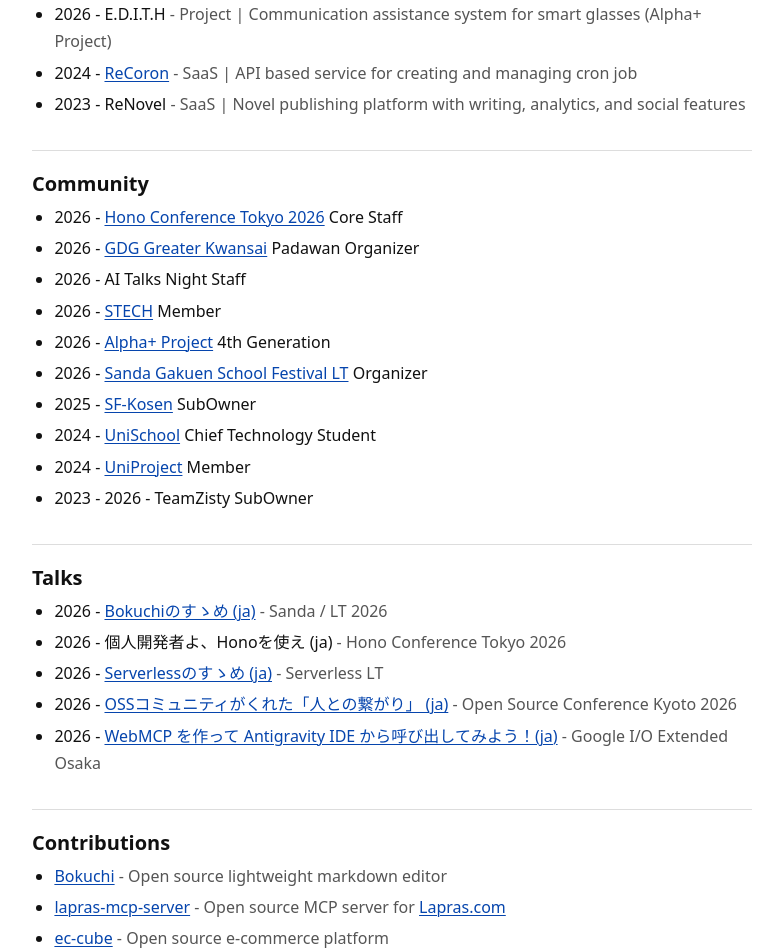
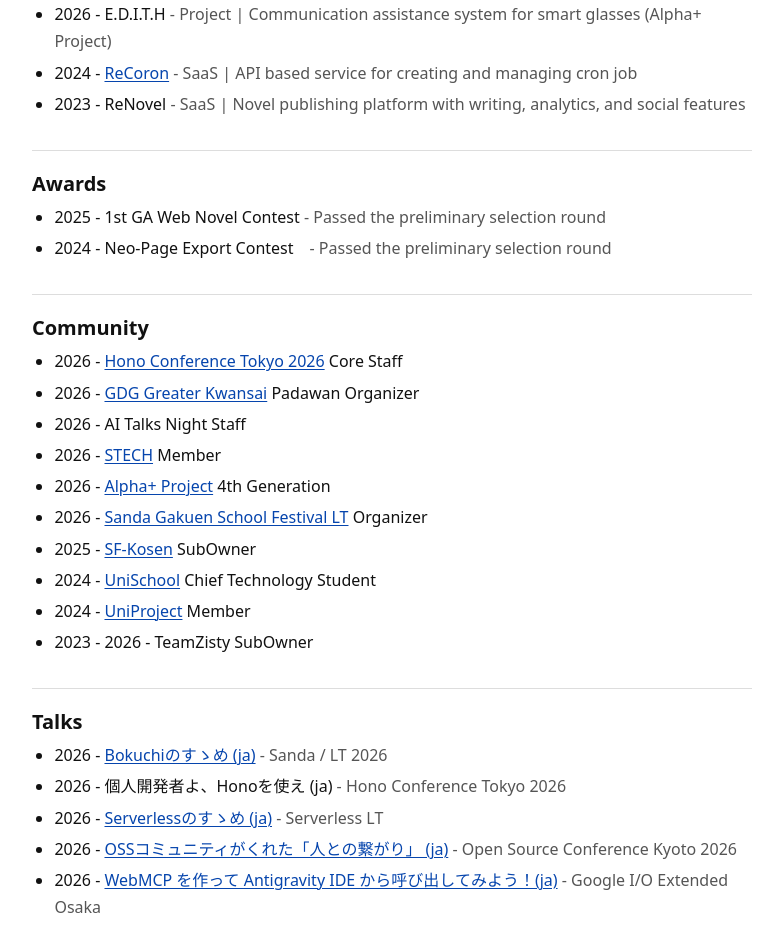
Before and after one commit to tanahiro2010/portfolio, an Astro site: page / in a window 1280 px wide. Shown: the part 1346-2296 px from the top of the page, without its empty margins (248-1031 px from the left). Built offline with nearby package versions, Linux system fonts and the light colour scheme; Astro itself is replaced by a stand-in of ours.

Commit message:
docs: Add awards section with contest achievements

```diff
--- a/src/data/home.md
+++ b/src/data/home.md
@@ -163,6 +163,10 @@
 - 2023 - ReNovel
 <span class="meta">- SaaS | Novel publishing platform with writing, analytics, and social features</span>
 
+## Awards
+- 2025 - 1st GA Web Novel Contest <span class="meta">- Passed the preliminary selection round</span>
+- 2024 - Neo-Page Export Contest　<span class="meta">- Passed the preliminary selection round</span>
+
 ## Community
 
 - 2026 - [Hono Conference Tokyo 2026](https://honoconf.dev/2026) Core Staff
```
